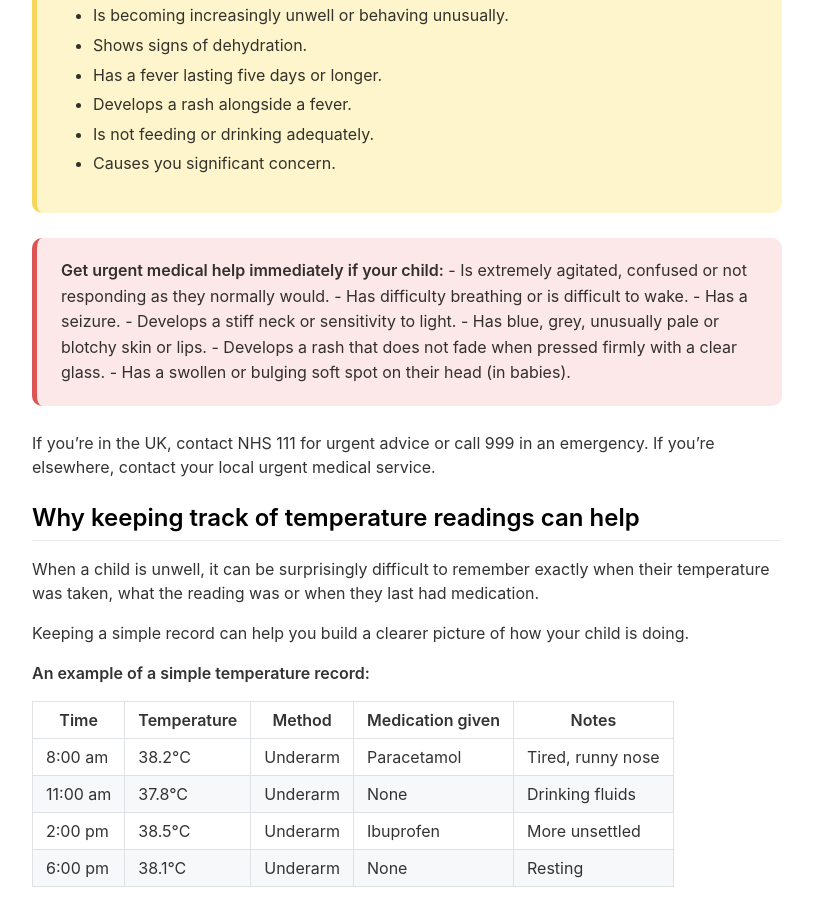
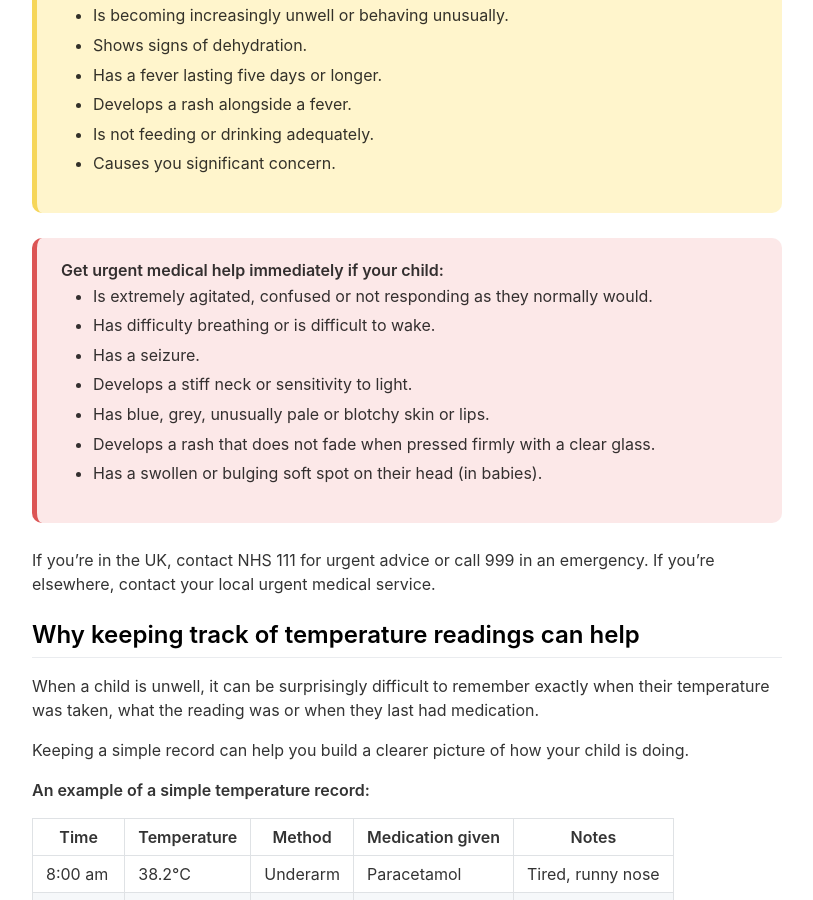
Before and after one commit to sheabrewer1986/WellBeeWebsite, a Jekyll site: the page built from _posts/2026-11-11-managing-temperature.md, in a window 1280 px wide and 900 px high, scrolled down 3149 px. Shown: the whole window, without its empty margins (233-1046 px from the left). Built offline with Jekyll 4.4.1, drawn with Linux system fonts in a browser that asks for light colours; nearby versions of some CDN libraries.

Commit message:
[Tweak] Fixing the urgent medical advice box

```diff
--- a/_posts/2026-11-11-managing-temperature.md
+++ b/_posts/2026-11-11-managing-temperature.md
@@ -118,13 +118,15 @@ There are also age restrictions for other medicines. For example, paracetamol sh
 
 <strong>Get urgent medical help immediately if your child:</strong>
 
-- Is extremely agitated, confused or not responding as they normally would.
-- Has difficulty breathing or is difficult to wake.
-- Has a seizure.
-- Develops a stiff neck or sensitivity to light.
-- Has blue, grey, unusually pale or blotchy skin or lips.
-- Develops a rash that does not fade when pressed firmly with a clear glass.
-- Has a swollen or bulging soft spot on their head (in babies).
+<ul>
+  <li> Is extremely agitated, confused or not responding as they normally would.</li>
+  <li>Has difficulty breathing or is difficult to wake.</li>
+  <li>Has a seizure.</li>
+  <li>Develops a stiff neck or sensitivity to light.</li>
+  <li>Has blue, grey, unusually pale or blotchy skin or lips.</li>
+  <li>Develops a rash that does not fade when pressed firmly with a clear glass.</li>
+  <li>Has a swollen or bulging soft spot on their head (in babies).</li>
+</ul>
 
 </div>
 
```
